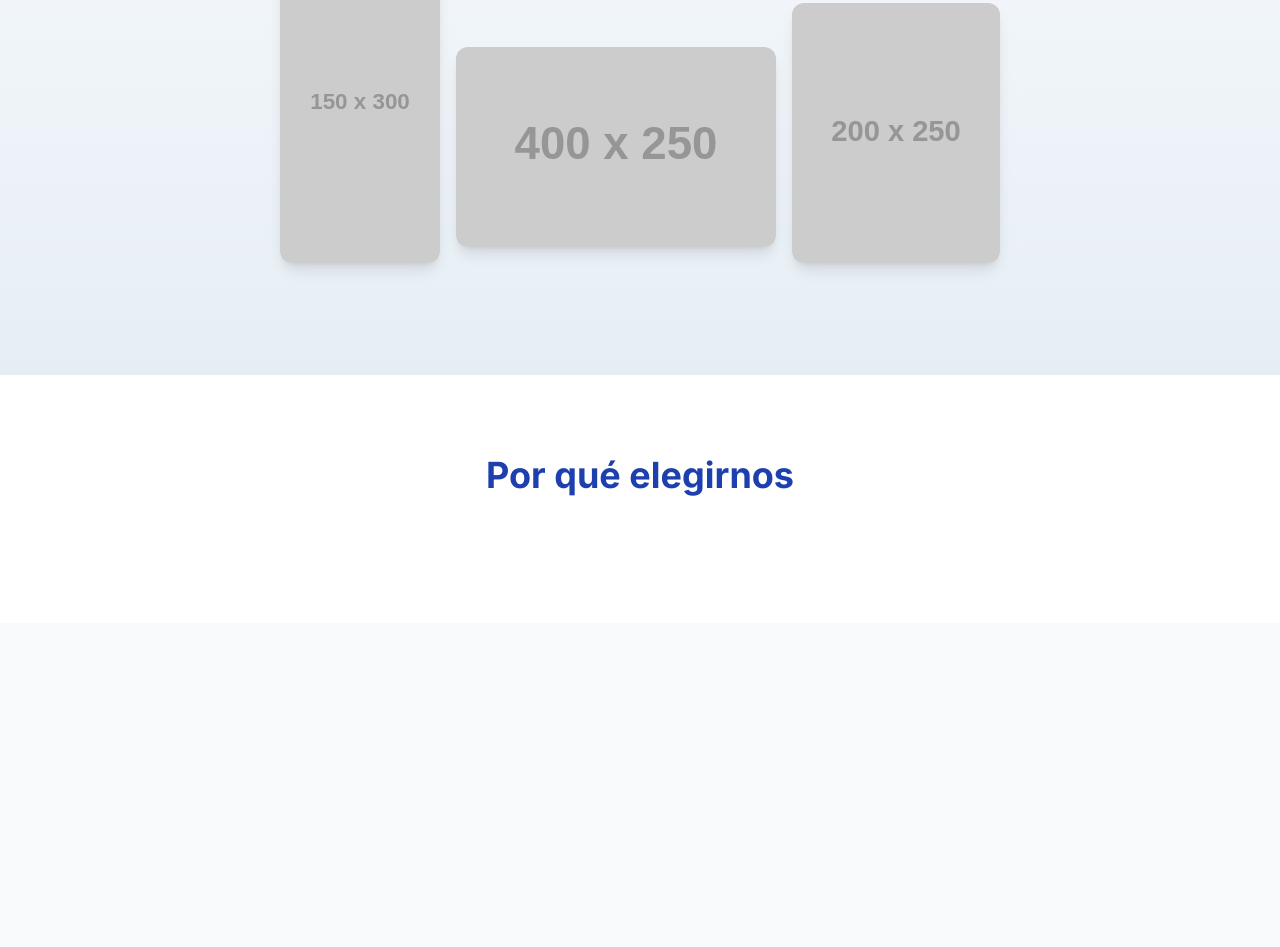
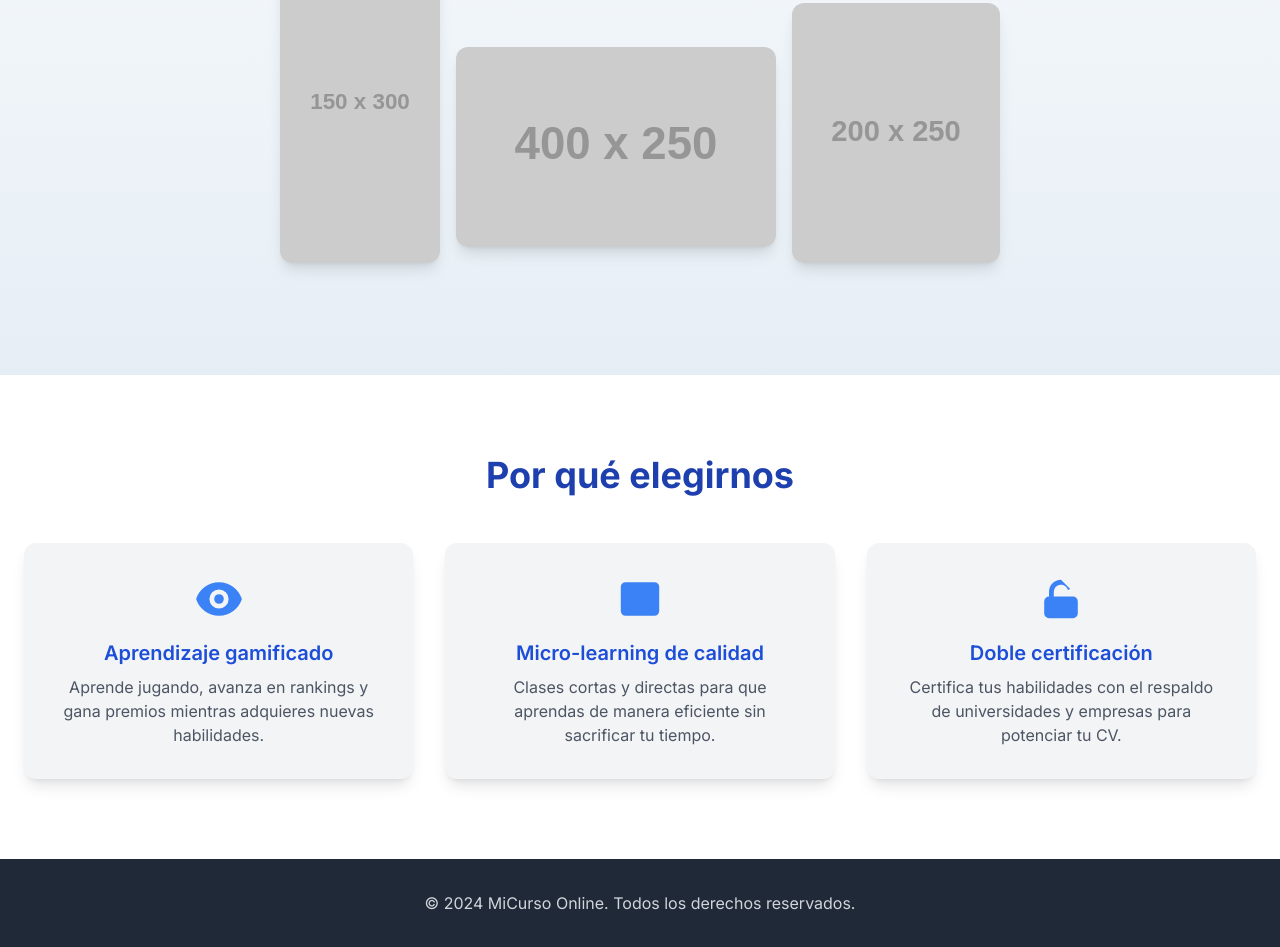
Before and after one commit to coquispe1-cpu/mi_curso_online_2025, a website: page public/index.html in a window 1280 px wide. Shown: the part 573-1520 px from the top of the page. Before the commit the page ends 1196 px from the top, so only its background shows below. Drawn offline with nearby package versions, Linux system fonts and the light colour scheme; placeholder pictures from the web are drawn by us.

Commit message:
Update index.html

```diff
--- a/public/index.html
+++ b/public/index.html
@@ -74,4 +74,29 @@
        <div class="container mx-auto px-6 text-center">
            <h2 class="text-3xl md:text-4xl font-bold mb-12 text-blue-800">Por qué elegirnos</h2>
            <div class="grid grid-cols-1 md:grid-cols-3 gap-8">
-               <div class="bg-gray-100 p-8 rounded-xl shadow-lg hover:scale-1
+               <div class="bg-gray-100 p-8 rounded-xl shadow-lg hover:scale-105 transition-transform duration-300">
+                   <svg class="w-12 h-12 mx-auto text-blue-500 mb-4" fill="currentColor" viewBox="0 0 20 20"><path d="M10 12a2 2 0 100-4 2 2 0 000 4z"></path><path fill-rule="evenodd" d="M.458 10C1.732 5.943 5.522 3 10 3s8.268 2.943 9.542 7c-1.274 4.057-5.064 7-9.542 7S1.732 14.057.458 10zM14 10a4 4 0 11-8 0 4 4 0 018 0z" clip-rule="evenodd"></path></svg>
+                   <h3 class="text-xl font-semibold text-blue-700 mb-2">Aprendizaje gamificado</h3>
+                   <p class="text-gray-600">Aprende jugando, avanza en rankings y gana premios mientras adquieres nuevas habilidades.</p>
+               </div>
+               <div class="bg-gray-100 p-8 rounded-xl shadow-lg hover:scale-105 transition-transform duration-300">
+                   <svg class="w-12 h-12 mx-auto text-blue-500 mb-4" fill="currentColor" viewBox="0 0 20 20"><path d="M2 5a2 2 0 012-2h12a2 2 0 012 2v10a2 2 0 01-2 2H4a2 2 0 01-2-2V5zm3 1h2v2H5V6zm3 0h2v2H8V6zm3 0h2v2h-2V6zM5 9h2v2H5V9zm3 0h2v2H8V9zm3 0h2v2h-2V9zm3 0h2v2h-2V9zM5 12h2v2H5v-2zm3 0h2v2H8v-2zm3 0h2v2h-2v-2z"></path></svg>
+                   <h3 class="text-xl font-semibold text-blue-700 mb-2">Micro-learning de calidad</h3>
+                   <p class="text-gray-600">Clases cortas y directas para que aprendas de manera eficiente sin sacrificar tu tiempo.</p>
+               </div>
+               <div class="bg-gray-100 p-8 rounded-xl shadow-lg hover:scale-105 transition-transform duration-300">
+                   <svg class="w-12 h-12 mx-auto text-blue-500 mb-4" fill="currentColor" viewBox="0 0 20 20"><path d="M10 2a5 5 0 00-5 5v2a2 2 0 00-2 2v5a2 2 0 002 2h10a2 2 0 002-2v-5a2 2 0 00-2-2H7V7a3 3 0 015.905-.733l.939-.474z" fill-rule="evenodd" clip-rule="evenodd"></path></svg>
+                   <h3 class="text-xl font-semibold text-blue-700 mb-2">Doble certificación</h3>
+                   <p class="text-gray-600">Certifica tus habilidades con el respaldo de universidades y empresas para potenciar tu CV.</p>
+               </div>
+           </div>
+       </div>
+   </section>
+
+   <!-- FOOTER -->
+   <footer class="bg-gray-800 text-gray-300 py-8 text-center">
+       <p>&copy; 2024 MiCurso Online. Todos los derechos reservados.</p>
+   </footer>
+
+</body>
+</html>
```
